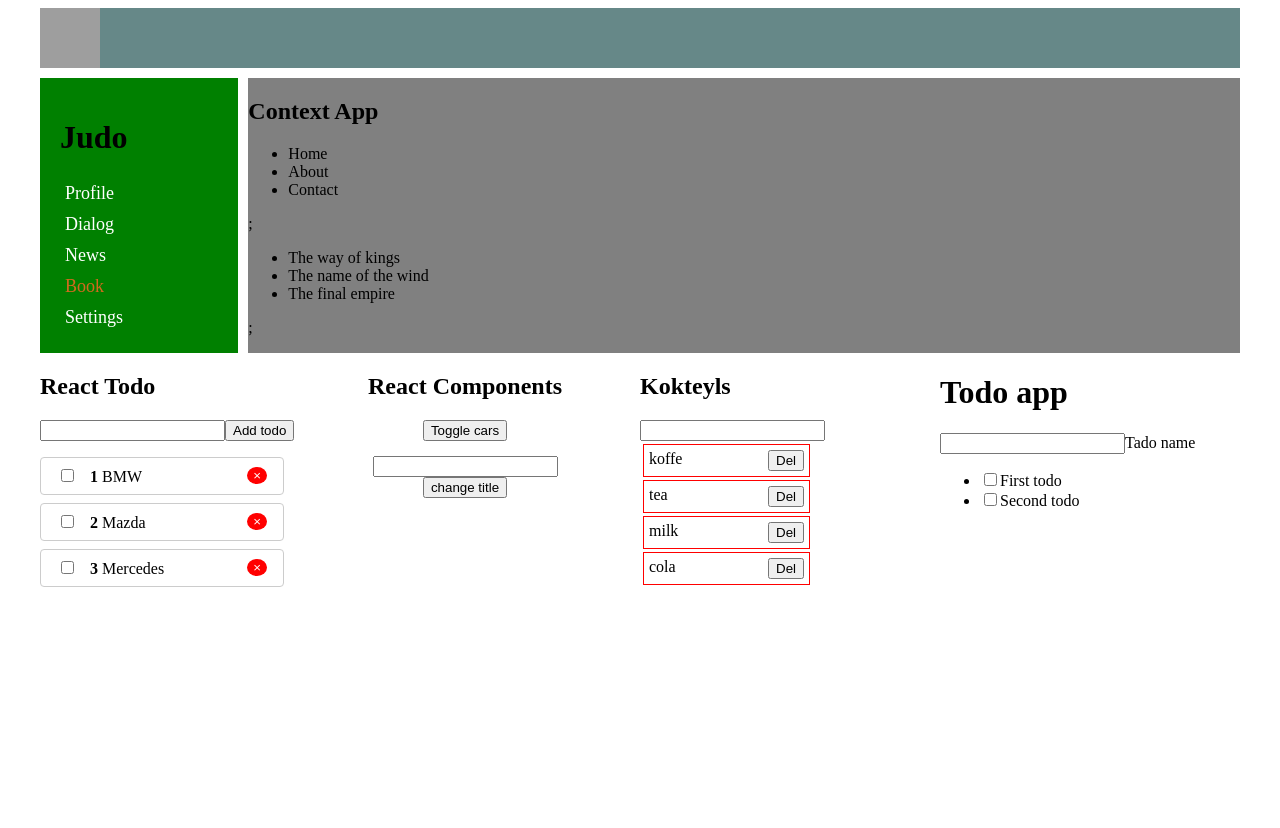
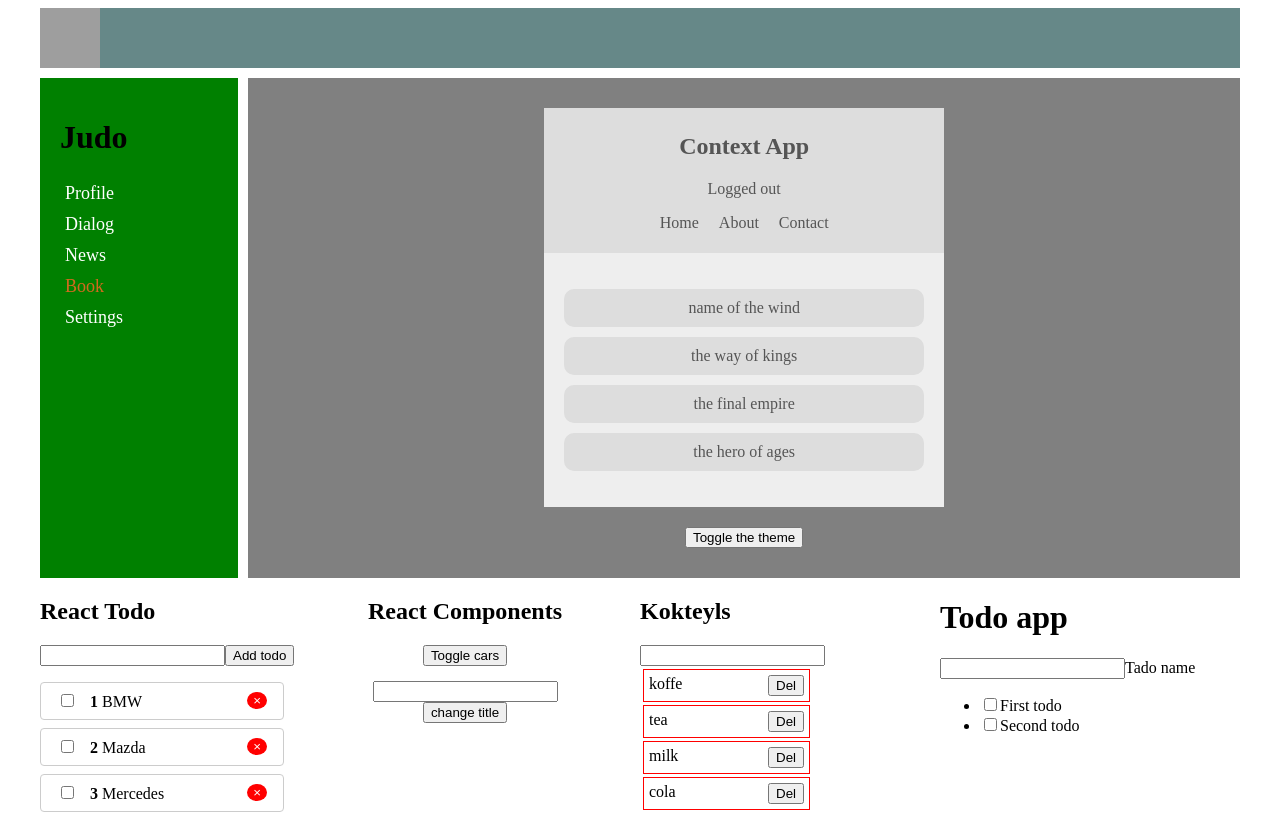
Before and after one commit to ArturJuxt/first-app, a React (Create React App) app: page /book in a window 1280 px wide. Before the commit the page ends 800 px from the top, so only its background shows below. Built offline with nearby package versions, Linux system fonts and the light colour scheme; grey boxes are pictures that could not be loaded.

Commit message:
Add book-list

```diff
--- a/src/Components/Book/Book.css
+++ b/src/Components/Book/Book.css
@@ -15,19 +15,3 @@ nav {
      display: inline-block;
      margin: 0 10px;
  }
-
- book-list {
-     padding: 20px;
-     margin-bottom: 20px;
- }
-
- book-list ul {
-     padding: 0;
-     list-style-type: none;
- }
-
- book-list li {
-     padding: 10px;
-     margin: 10px auto;
-     border-radius: 10px;
- }
--- a/src/Components/Book/Book.js
+++ b/src/Components/Book/Book.js
@@ -1,14 +1,23 @@
 import React from 'react';
+import './Book.css';
 import Navbar from './Navbar/Navbar';
 import BookList from './BookList/BookList';
 import ThemeContextProvider from './Context/ThemeContext';
+import AuthContextProvider from './Context/AuthContext';
+import ThemeToggle from './BookList/ThemeToggle/ThemeToggle';
+import BookContextProvider from './Context/BookContext';
 
 function Book() {
   return (
     <div className="App">
       <ThemeContextProvider>
-        <Navbar />;
-        <BookList />;
+        <AuthContextProvider>
+          <Navbar />
+          <BookContextProvider>
+            <BookList />
+          </BookContextProvider>
+          <ThemeToggle />
+        </AuthContextProvider>
       </ThemeContextProvider>
     </div>
   );
--- /dev/null
+++ b/src/Components/Book/BookList/BookList.css
@@ -0,0 +1,16 @@
+.book-list {
+    padding: 20px;
+    margin-bottom: 20px;
+}
+
+.book-list ul {
+    padding: 0;
+    list-style-type: none;
+}
+
+.book-list li {
+    padding: 10px;
+    margin: 10px auto;
+    border-radius: 10px;
+
+}
--- a/src/Components/Book/BookList/BookList.js
+++ b/src/Components/Book/BookList/BookList.js
@@ -1,12 +1,25 @@
-import React from 'react';
+import React, { useContext } from 'react';
+import { ThemeContext } from '../Context/ThemeContext';
+import { BookContext } from '../Context/BookContext';
+import './BookList.css';
 
 function BookList() {
+  const { isLightTheme, light, dark } = useContext(ThemeContext);
+  const { books } = useContext(BookContext);
+  const theme = isLightTheme ? light : dark;
   return (
-    <div className="book-list">
+    <div
+      className="book-list"
+      style={{ color: theme.syntax, background: theme.bg }}
+    >
       <ul>
-        <li>The way of kings</li>
-        <li>The name of the wind</li>
-        <li>The final empire</li>
+        {books.map((book) => {
+          return (
+            <li key={book.id} style={{ background: theme.ul }}>
+              {book.title}
+            </li>
+          );
+        })}
       </ul>
     </div>
   );
--- /dev/null
+++ b/src/Components/Book/BookList/ThemeToggle/ThemeToggle.js
@@ -0,0 +1,13 @@
+import React, { useContext } from 'react';
+import { ThemeContext } from '../../Context/ThemeContext';
+
+const ThemeToggle = () => {
+  const { toggleTheme } = useContext(ThemeContext);
+  return (
+    <button type="submit" onClick={toggleTheme}>
+      Toggle the theme
+    </button>
+  );
+};
+
+export default ThemeToggle;
--- /dev/null
+++ b/src/Components/Book/Context/AuthContext.js
@@ -0,0 +1,29 @@
+import React, { Component, createContext } from 'react';
+
+export const AuthContext = createContext();
+
+class AuthContextProvider extends Component {
+  constructor() {
+    super();
+    this.state = {
+      isAuthenticated: false,
+    };
+  }
+
+  toggleAuth = () => {
+    // this.setState((state) => !state.isAuthenticated);
+    this.setState({ isAuthenticated: !this.state.isAuthenticated });
+  };
+
+  render() {
+    return (
+      <AuthContext.Provider
+        value={{ ...this.state, toggleAuth: this.toggleAuth }}
+      >
+        {this.props.children}
+      </AuthContext.Provider>
+    );
+  }
+}
+
+export default AuthContextProvider;
--- /dev/null
+++ b/src/Components/Book/Context/BookContext.js
@@ -0,0 +1,20 @@
+import React, { createContext, useState } from 'react';
+import { checkPropTypes } from 'prop-types';
+
+export const BookContext = createContext();
+
+const BookContextProvider = (props) => {
+  const [books, setBooks] = useState([
+    { title: 'name of the wind', id: 1 },
+    { title: 'the way of kings', id: 2 },
+    { title: 'the final empire', id: 3 },
+    { title: 'the hero of ages', id: 4 },
+  ]);
+  return (
+    <BookContext.Provider value={{ books }}>
+      {props.children}
+    </BookContext.Provider>
+  );
+};
+
+export default BookContextProvider;
--- a/src/Components/Book/Context/ThemeContext.js
+++ b/src/Components/Book/Context/ThemeContext.js
@@ -13,9 +13,16 @@ class ThemeContextProvider extends Component {
     };
   }
 
+  toggleTheme = () => {
+    this.setState({ isLightTheme: !this.state.isLightTheme });
+    // this.setState((state) => !state.isLightTheme);
+  };
+
   render() {
     return (
-      <ThemeContext.Provider value={{ ...this.state }}>
+      <ThemeContext.Provider
+        value={{ ...this.state, toggleTheme: this.toggleTheme }}
+      >
         {this.props.children}
       </ThemeContext.Provider>
     );
--- a/src/Components/Book/Navbar/Navbar.js
+++ b/src/Components/Book/Navbar/Navbar.js
@@ -1,9 +1,19 @@
-import React from 'react';
+import React, { useContext } from 'react';
+import { ThemeContext } from '../Context/ThemeContext';
+import { AuthContext } from '../Context/AuthContext';
+import './Navbar.css';
 
-function Navbar() {
+const Navbar = () => {
+  const { isLightTheme, light, dark } = useContext(ThemeContext);
+  const { isAuthenticated, toggleAuth } = useContext(AuthContext);
+  const theme = isLightTheme ? light : dark;
+
   return (
-    <nav>
+    <nav style={{ background: theme.ul, color: theme.syntax }}>
       <h1>Context App</h1>
+      <div role="button" onClick={toggleAuth}>
+        {isAuthenticated ? 'Logged in' : 'Logged out'}
+      </div>
       <ul>
         <li>Home</li>
         <li>About</li>
@@ -11,6 +21,6 @@ function Navbar() {
       </ul>
     </nav>
   );
-}
+};
 
 export default Navbar;
```
Also changed, not shown: .eslintrc.js, src/Components/Book/Navbar/Navbar.css (added).
